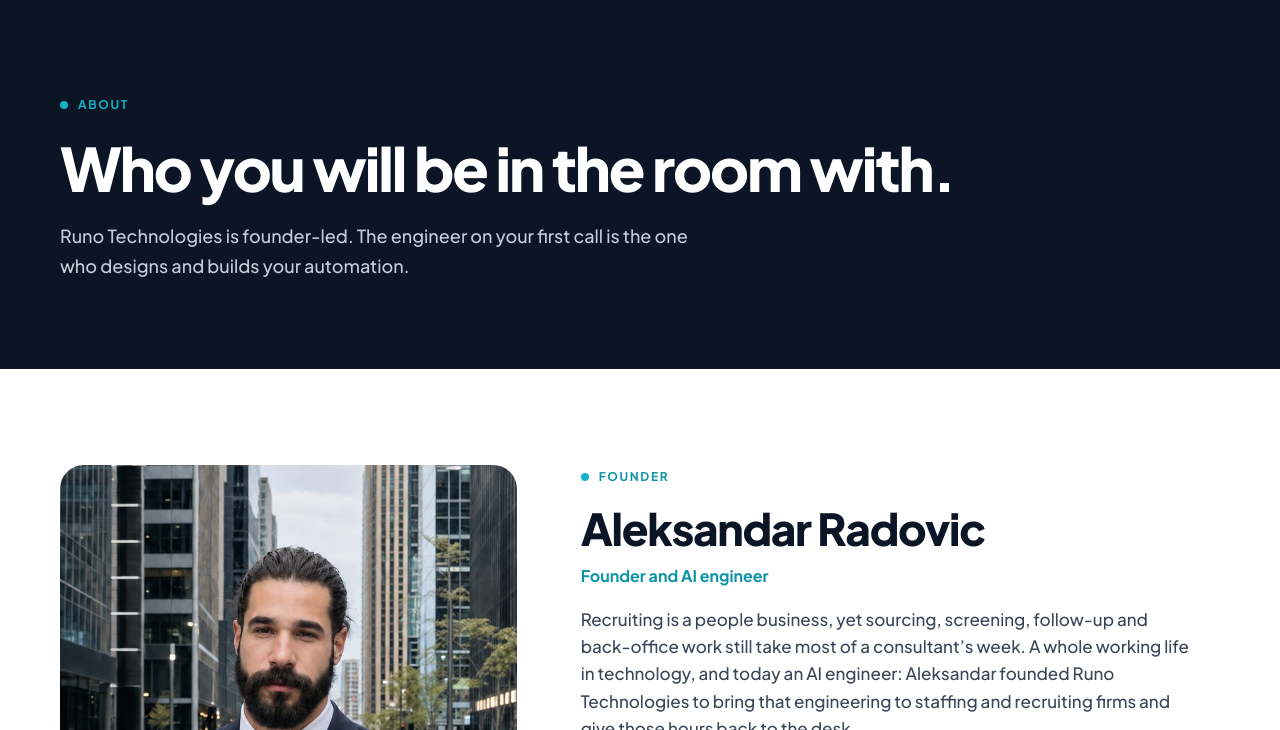
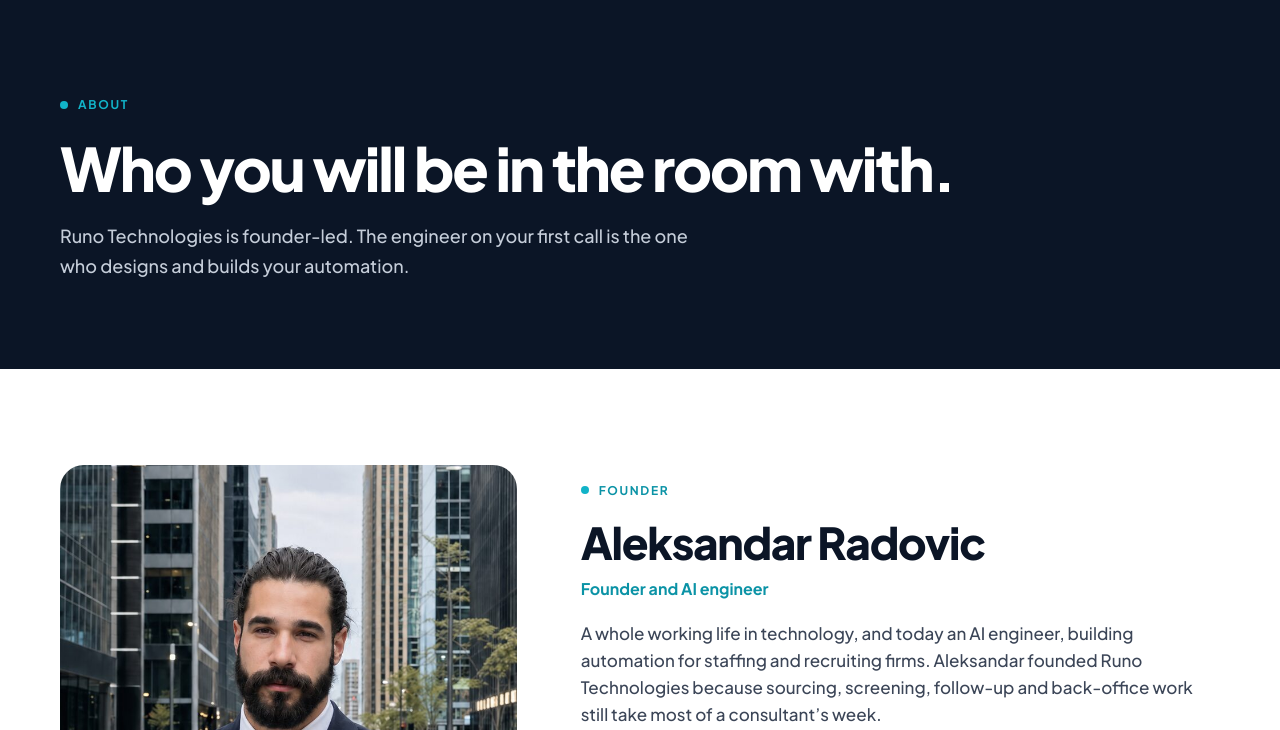
Before and after one commit to RunoTechnologies/company_portfolio, an Astro site: page /about in a window 1280 px wide. Shown: the part 70-800 px from the top of the page. Built offline with nearby package versions, Linux system fonts and the light colour scheme; Astro itself is replaced by a stand-in of ours.

Commit message:
Tie founder intro to staffing firms

```diff
--- a/src/pages/about.astro
+++ b/src/pages/about.astro
@@ -26,7 +26,7 @@ const LOGOS: Record<string, { label: string; box: string; svg: string }> = {
         <p class="eyebrow dot">Founder</p>
         <h2>{FOUNDER.name}</h2>
         <p class="role">{FOUNDER.role}</p>
-        <p>Recruiting is a people business, yet sourcing, screening, follow-up and back-office work still take most of a consultant’s week. A whole working life in technology, and today an AI engineer: {FOUNDER.name.split(' ')[0]} founded {COMPANY} to bring that engineering to staffing and recruiting firms and give those hours back to the desk.</p>
+        <p>A whole working life in technology, and today an AI engineer, building automation for staffing and recruiting firms. {FOUNDER.name.split(' ')[0]} founded {COMPANY} because sourcing, screening, follow-up and back-office work still take most of a consultant’s week.</p>
         <p>Every build starts from how your desk actually works and ends with a number you can check against the week before.</p>
         <div class="certs">
           <p class="caps">AI certifications</p>
```
